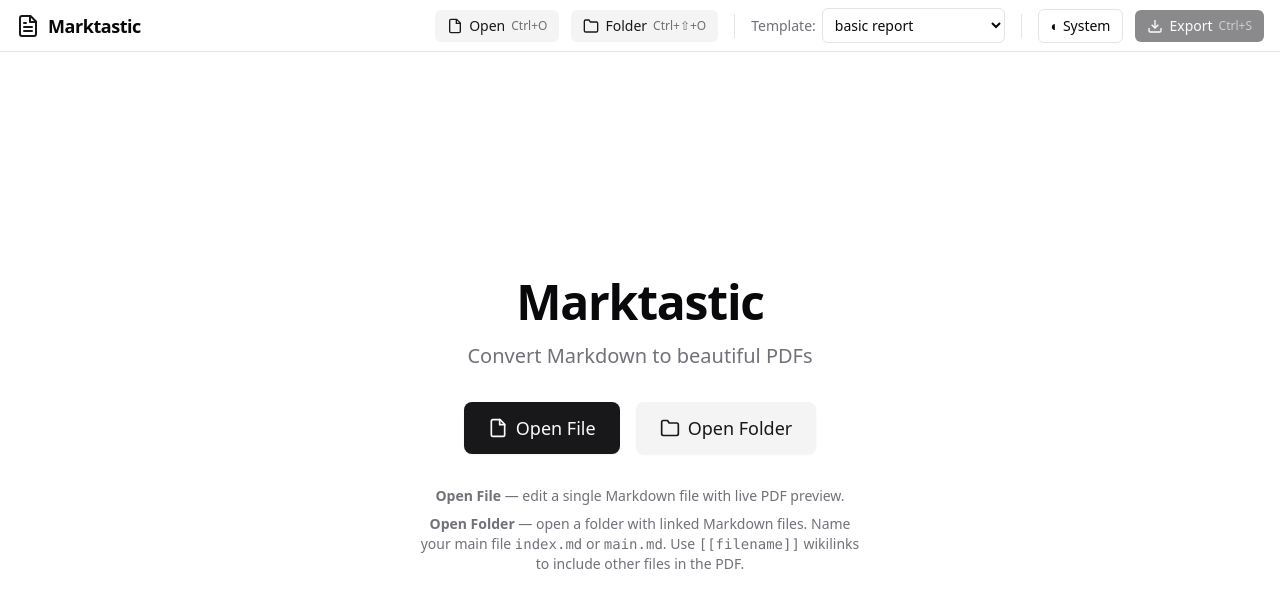
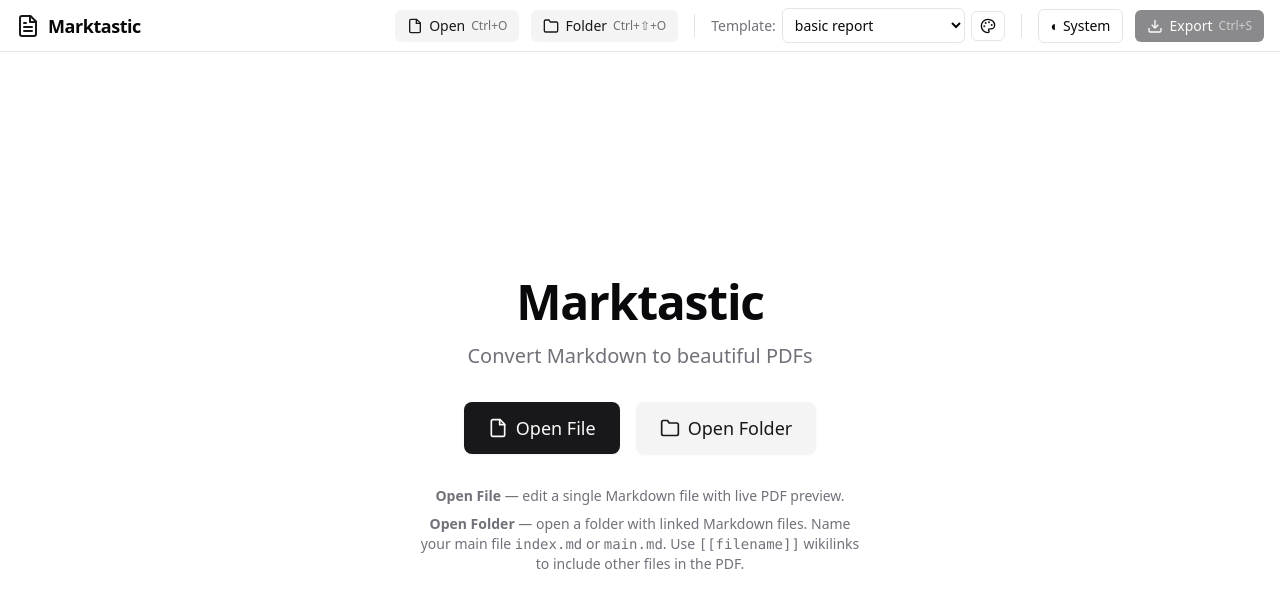
Before and after one commit to abhinavborah/marktastic, a Vue app: page / in a window 1280 px wide. Shown: the top 608 px of the page. Built offline with nearby package versions, Linux system fonts and the light colour scheme.

Commit message:
add template management UI to toolbar

```diff
--- a/src/App.vue
+++ b/src/App.vue
@@ -16,6 +16,7 @@
 import SplitView from "./components/SplitView.vue";
 import EditorPane from "./components/EditorPane.vue";
 import PreviewPane from "./components/PreviewPane.vue";
+import TemplateManager from "./components/TemplateManager.vue";
 
 // ─── State ───
 const editorContent = ref("");
@@ -30,6 +31,7 @@
 const paneMode = ref<PaneMode>("both");
 const wordWrap = ref(false);
 const zoomLevel = ref(1.0);
+const showTemplateManager = ref(false);
 
 const hasContent = computed(() => editorContent.value.trim().length > 0);
 
@@ -252,6 +254,7 @@
       @open-file="handleOpenFile"
       @open-folder="handleOpenFolder"
       @export-pdf="handleExportPdf"
+      @open-template-manager="showTemplateManager = true"
     />
 
     <!-- Main area -->
@@ -292,7 +295,8 @@
       </SplitView>
     </main>
 
-    <!-- Toast notifications removed from here — now inside <main> -->
+    <!-- Template Manager Modal -->
+    <TemplateManager v-if="showTemplateManager" @close="showTemplateManager = false" />
   </div>
 </template>
 
--- a/src/components/TemplateManager.vue
+++ b/src/components/TemplateManager.vue
@@ -17,6 +17,10 @@
 } = useTemplates();
 
 const toast = useToast();
+
+const emit = defineEmits<{
+  (e: "close"): void;
+}>();
 
 const showEditor = ref(false);
 const editingTemplate = ref<Template | null>(null);
@@ -121,6 +125,7 @@
   showEditor.value = false;
   editingTemplate.value = null;
   editingContent.value = "";
+  emit("close");
 }
 
 function handleCreateNew() {
--- a/src/components/Toolbar.vue
+++ b/src/components/Toolbar.vue
@@ -17,6 +17,7 @@
   (e: "openFile"): void;
   (e: "openFolder"): void;
   (e: "exportPdf"): void;
+  (e: "openTemplateManager"): void;
 }>();
 
 const themeLabel = computed(() => {
@@ -110,7 +111,7 @@
 
     <div class="w-px h-6 bg-border mx-1" />
 
-    <!-- Template selector -->
+    <!-- Template selector + Manage button -->
     <div class="flex items-center gap-1.5" :title="`Template for PDF export`">
       <label class="text-sm text-muted-foreground">Template:</label>
       <select
@@ -122,6 +123,19 @@
           {{ t.replace(/-/g, " ") }}
         </option>
       </select>
+      <button
+        class="px-2 py-1.5 text-sm rounded-md border bg-background text-foreground hover:bg-muted transition-colors"
+        title="Manage Templates"
+        @click="$emit('openTemplateManager')"
+      >
+        <svg class="w-4 h-4" viewBox="0 0 24 24" fill="none" stroke="currentColor" stroke-width="2">
+          <circle cx="13.5" cy="6.5" r=".5" fill="currentColor"/>
+          <circle cx="17.5" cy="10.5" r=".5" fill="currentColor"/>
+          <circle cx="8.5" cy="7.5" r=".5" fill="currentColor"/>
+          <circle cx="6.5" cy="12.5" r=".5" fill="currentColor"/>
+          <path d="M12 2C6.5 2 2 6.5 2 12s4.5 10 10 10c.926 0 1.648-.746 1.648-1.688 0-.437-.18-.835-.437-1.125-.29-.289-.438-.652-.438-1.125a1.64 1.64 0 0 1 1.668-1.668h1.996c3.051 0 5.555-2.503 5.555-5.555C21.965 6.012 17.461 2 12 2z"/>
+        </svg>
+      </button>
     </div>
 
     <div class="w-px h-6 bg-border mx-1" />
--- a/src/composables/useTemplates.ts
+++ b/src/composables/useTemplates.ts
@@ -18,7 +18,7 @@
     error.value = null;
     try {
       // Get user templates dir to determine source
-      userTemplatesDir.value = await invoke<string>("get_user_templates_dir");
+      userTemplatesDir.value = await invoke<string>("get_user_templates_dir_cmd");
 
       // Get all template names
       const names: string[] = await invoke("get_templates");
@@ -96,7 +96,7 @@
 
   // Get user templates directory path
   async function getUserTemplatesDir(): Promise<string> {
-    return invoke<string>("get_user_templates_dir");
+    return invoke<string>("get_user_templates_dir_cmd");
   }
 
   return {
```
Also changed, not shown: 2 other files (tests, documents, lock files or other folders).
